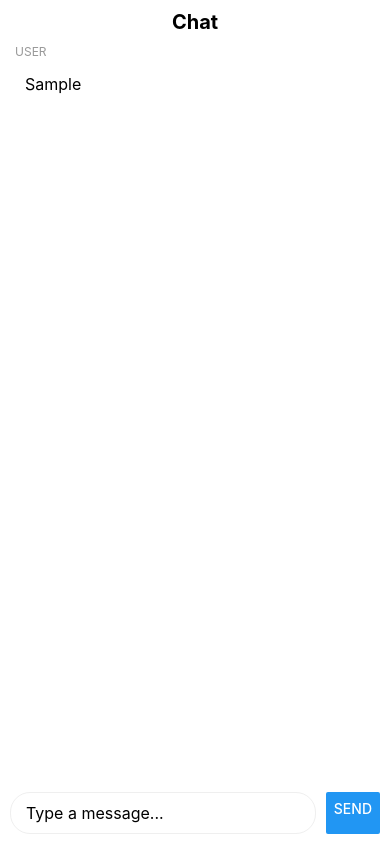
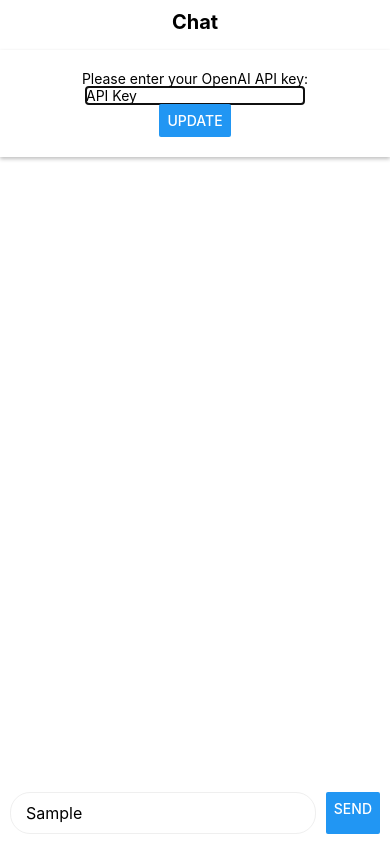
Before and after one commit to iseth/all-gpt, a React Native app: screen / in a window 390 px wide. Both pictures are taken after typing "Sample" into the empty fields and a click on the button "SEND". Built offline with nearby package versions, Linux system fonts and the light colour scheme; no server answers.

Commit message:
added modal and fix function

```diff
--- a/App.js
+++ b/App.js
@@ -10,20 +10,33 @@ import {
   StyleSheet,
   KeyboardAvoidingView,
   Platform,
+  Modal,
 } from "react-native";
 import { streamChat } from "./src/services/openAI/ChatGPT";
+import AsyncStorage from "@react-native-async-storage/async-storage";
 
 const App = () => {
   const [inputText, setInputText] = useState("");
   const [messages, setMessages] = useState([]);
   const scrollViewRef = useRef();
+  const [isModalVisible, setIsModalVisible] = useState(false);
+  const [apiKey, setApiKey] = useState("");
 
   useEffect(() => {
+    const keyExists = AsyncStorage.getItem("openai");
+    if (!keyExists) {
+      setIsModalVisible(true);
+    }
     scrollViewRef.current.scrollToEnd({ animated: true });
   }, [messages]);
 
   const handleSend = async () => {
-    if (!inputText.trim()) return; // Previene envío de mensajes vacíos
+    if (!inputText.trim()) return; // Prevent sending empty messages
+    const storedApiKey = await AsyncStorage.getItem("openai");
+    if (!storedApiKey) {
+      setIsModalVisible(true);
+      return;
+    }
     setMessages((prev) => [
       ...prev,
       { role: "user", content: inputText.trim() },
@@ -44,6 +57,12 @@ const App = () => {
     setInputText("");
   };
 
+  const handleUpdateApiKey = async () => {
+    await AsyncStorage.setItem("openai", apiKey);
+    setIsModalVisible(false);
+    handleSend();
+  };
+
   return (
     <SafeAreaView style={styles.container}>
       <StatusBar barStyle="dark-content" />
@@ -54,13 +73,29 @@ const App = () => {
         behavior={Platform.OS === "ios" ? "padding" : "height"}
         style={styles.keyboardAvoidingView}
       >
+        <Modal
+          animationType="slide"
+          transparent={true}
+          visible={isModalVisible}
+        >
+          <View style={styles.modalView}>
+            <Text>Please enter your OpenAI API key:</Text>
+            <TextInput
+              style={styles.modalInput}
+              value={apiKey}
+              onChangeText={setApiKey}
+              placeholder="API Key"
+            />
+            <Button title="Update" onPress={handleUpdateApiKey} />
+          </View>
+        </Modal>
         <ScrollView
           ref={scrollViewRef}
           contentInsetAdjustmentBehavior="automatic"
           style={styles.scrollView}
         >
           {messages.map((message, index) => (
-            <View key={index}>
+            <View key={index} style={styles.messageContainer}>
               <Text style={styles.messageLabel}>
                 {message.role.toUpperCase()}
               </Text>
@@ -91,7 +126,6 @@ const App = () => {
             onChangeText={setInputText}
             placeholder="Type a message..."
             returnKeyType="send"
-            // El resto de las props de TextInput irían aquí
           />
           <Button title="Send" onPress={handleSend} />
         </View>
@@ -104,6 +138,20 @@ const styles = StyleSheet.create({
   container: {
     flex: 1,
     backgroundColor: "#fff",
+  },
+  modalView: {
+    marginTop: 50,
+    padding: 20,
+    backgroundColor: "white",
+    alignItems: "center",
+    shadowColor: "#000",
+    shadowOffset: {
+      width: 0,
+      height: 2,
+    },
+    shadowOpacity: 0.25,
+    shadowRadius: 3.84,
+    elevation: 5,
   },
   header: {
     paddingVertical: 10,
@@ -134,22 +182,22 @@ const styles = StyleSheet.create({
     maxWidth: "90%",
     alignSelf: "flex-start",
     // backgroundColor: "#efefef",
-    marginLeft: 15, // Añadido para la alineación a la izquierda
+    marginLeft: 15,
   },
   userMessage: {
-    // backgroundColor: "#007aff", // Color azul de iOS para mensajes del usuario
+    // backgroundColor: "#007aff",
     alignSelf: "flex-start",
-    borderBottomLeftRadius: 0, // Para mensajes del usuario
+    borderBottomLeftRadius: 0,
   },
   gptMessage: {
-    // Se pueden remover los estilos si se manejan todos en messageBubble
+    //Styles can be removed if they are all managed in messageBubble
   },
   messageText: {
     fontSize: 16,
-    color: "#000", // Texto negro para mensajes del asistente
+    color: "#000",
   },
   userMessageText: {
-    color: "#000", // Texto blanco para mensajes del usuario
+    color: "#000",
   },
   input: {
     flex: 1,
@@ -157,7 +205,7 @@ const styles = StyleSheet.create({
     borderRadius: 20,
     paddingHorizontal: 15,
     paddingVertical: 10,
-    // backgroundColor: "#efefef", // Color de fondo para la entrada de texto
+    // backgroundColor: "#efefef",
     fontSize: 16,
     borderWidth: 1,
     borderColor: "#efefef",
@@ -165,7 +213,7 @@ const styles = StyleSheet.create({
   messageLabel: {
     fontSize: 12,
     color: "#999",
-    marginLeft: 15, // Alinea la etiqueta a la izquierda
+    marginLeft: 15,
   },
 });
 
--- a/package.json
+++ b/package.json
@@ -9,6 +9,7 @@
     "web": "expo start --web"
   },
   "dependencies": {
+    "@react-native-async-storage/async-storage": "^1.23.1",
     "expo": "~50.0.14",
     "expo-status-bar": "~1.11.1",
     "lodash": "^4.17.21",
--- a/src/services/openAI/ChatGPT.js
+++ b/src/services/openAI/ChatGPT.js
@@ -1,11 +1,20 @@
-const apiKey = "YOUR_API";
-const commonHeaders = {
-  "Content-Type": "application/json",
-  Authorization: `Bearer ${apiKey}`,
-};
+import AsyncStorage from "@react-native-async-storage/async-storage";
+import { TextDecoder } from "text-encoding";
 
+// This function now retrieves the AsyncStorage API key and uses it to authorize the request
 export async function streamChat(args) {
   const { messages, config, onChunk } = args;
+
+  // Retrieve API key from AsyncStorage
+  const apiKey = await AsyncStorage.getItem("openai");
+  if (!apiKey) {
+    throw new Error("API key not found. Please set your OpenAI API key.");
+  }
+
+  const commonHeaders = {
+    "Content-Type": "application/json",
+    Authorization: `Bearer ${apiKey}`,
+  };
 
   // This is required when running on native device
   const extraOptions = {
@@ -52,20 +61,18 @@ function parseChunkData(value) {
 
   const items = chunkData
     .split("\n")
-    .map((str) => {
-      return str.trim();
-    })
-    .filter((str) => str.startsWith("data: {")) // Solo conservar líneas que parecen contener JSON válido
+    .map((str) => str.trim())
+    .filter((str) => str.startsWith("data: {")) // Only keep lines that appear to contain valid JSON
     .map((str) => {
       try {
-        // Remover el prefijo "data: " y luego parsear el JSON
+        // Remove the "data: " prefix and then parse the JSON
         return JSON.parse(str.substring(6));
       } catch (e) {
         console.error("Error parsing JSON:", e);
-        return null; // Devolver null si hay un error de parseo
+        return null; // Return null if there is a parsing error
       }
     })
-    .filter((item) => item !== null); // Filtrar elementos nulos que resultaron de un error de parseo
+    .filter((item) => item !== null); // Filter out null items resulting from parsing errors
 
   return items.map((item) => item?.choices?.[0]?.delta?.content).join("");
 }
```
Also changed, not shown: 1 other file (tests, documents, lock files or other folders).
